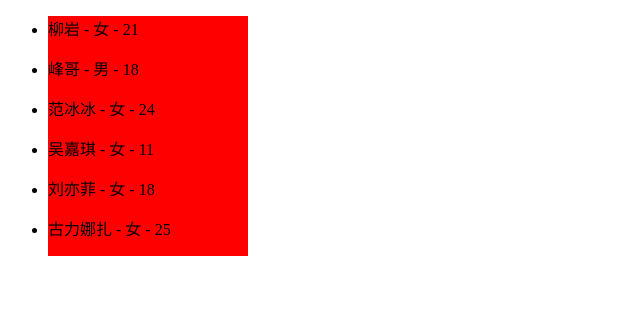
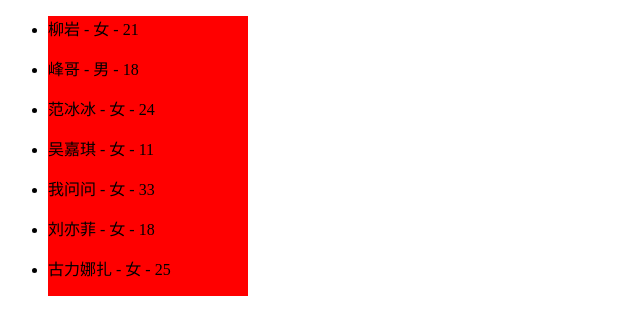
Before and after one commit to AoTeManYYds/hellovue2103a, a website: page rrrrr-vue/day15.html in a window 1280 px wide. Shown: the whole page, without its empty margins (0-640 px from the left). Drawn offline with nearby package versions, Linux system fonts and the light colour scheme.

Commit message:
Update day15.html

```diff
--- a/rrrrr-vue/day15.html
+++ b/rrrrr-vue/day15.html
@@ -24,6 +24,7 @@
                 {name:'峰哥', gender:'男', age: 18},
                 {name:'范冰冰', gender:'女', age: 24},
                 {name:'吴嘉琪', gender:'女', age: 11},
+                {name:'我问问', gender:'女', age: 33},
                 {name:'刘亦菲', gender:'女', age: 18},
                 {name:'古力娜扎', gender:'女', age: 25}
             ]
```
